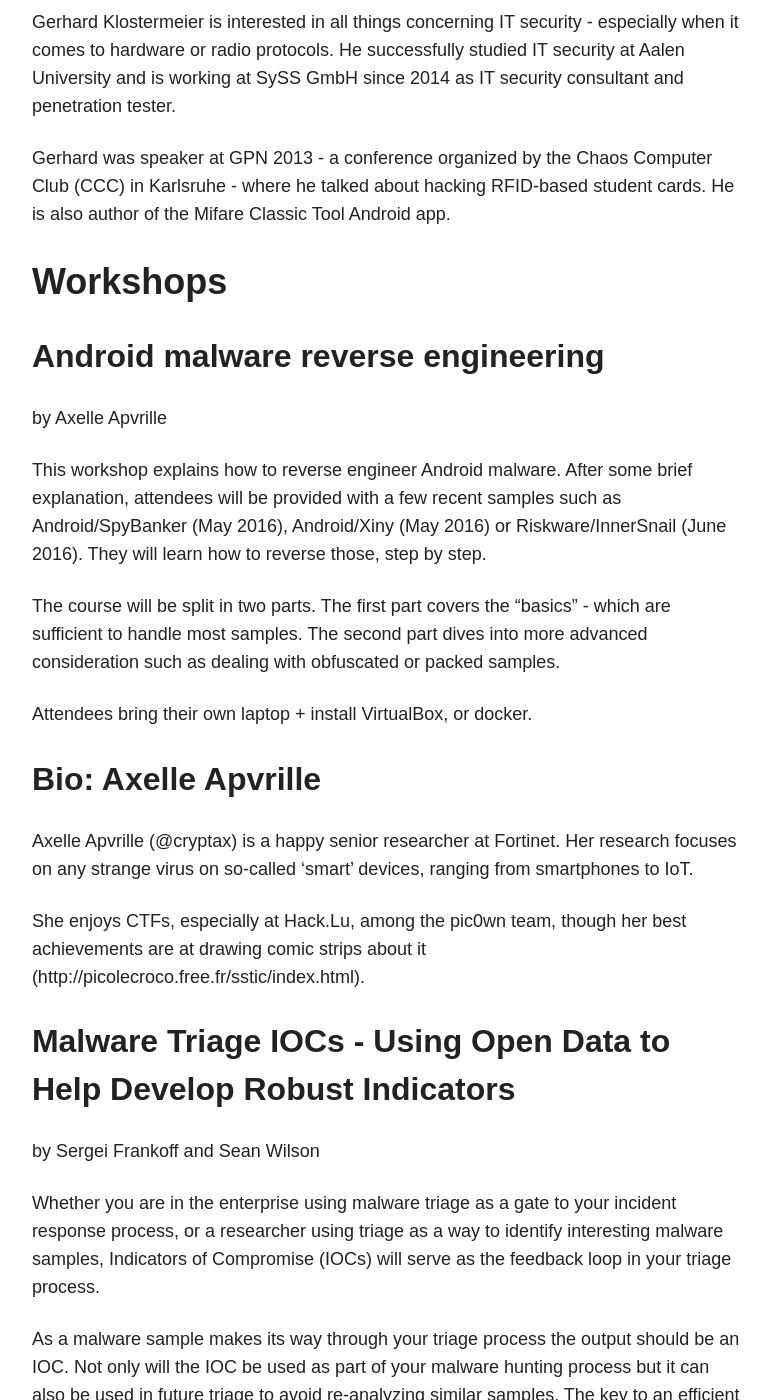
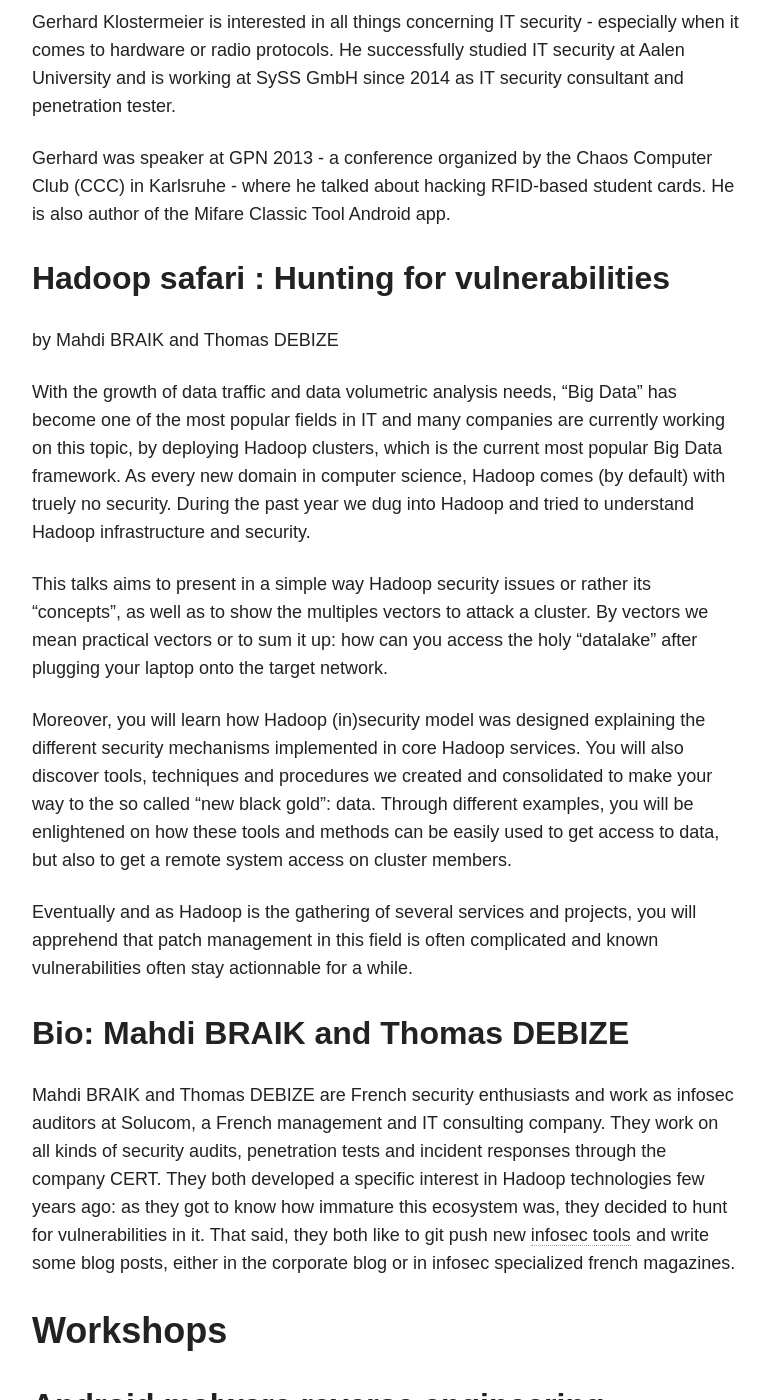
Before and after one commit to adulau/hack-lu-2016, a Jekyll site: the page built from talks/index.md, in a window 1280 px wide and 1400 px high, scrolled down 28613 px. Shown: the whole window, without its empty margins (254-1024 px from the left). Built offline with Jekyll 4.4.1, drawn with Linux system fonts in a browser that asks for light colours; nearby versions of some CDN libraries.

Commit message:
Up talks

```diff
--- a/talks/index.md
+++ b/talks/index.md
@@ -499,6 +499,24 @@
 Gerhard was speaker at GPN 2013 - a conference organized by the Chaos Computer Club (CCC) in Karlsruhe - where he talked about hacking RFID-based student cards. He is also author of the Mifare Classic Tool Android app.
 
 
+Hadoop safari : Hunting for vulnerabilities
+-------------------------------------------
+by Mahdi BRAIK and Thomas DEBIZE
+
+With the growth of data traffic and data volumetric analysis needs, “Big Data” has become one of the most popular fields in IT and many companies are currently working on this topic, by deploying Hadoop clusters, which is the current most popular Big Data framework. As every new domain in computer science, Hadoop comes (by default) with truely no security. During the past year we dug into Hadoop and tried to understand Hadoop infrastructure and security.
+
+This talks aims to present in a simple way Hadoop security issues or rather its “concepts”, as well as to show the multiples vectors to attack a cluster. By vectors we mean practical vectors or to sum it up: how can you access the holy “datalake” after plugging your laptop onto the target network.
+
+Moreover, you will learn how Hadoop (in)security model was designed explaining the different security mechanisms implemented in core Hadoop services. You will also discover tools, techniques and procedures we created and consolidated to make your way to the so called “new black gold”: data. Through different examples, you will be enlightened on how these tools and methods can be easily used to get access to data, but also to get a remote system access on cluster members.
+
+Eventually and as Hadoop is the gathering of several services and projects, you will apprehend that patch management in this field is often complicated and known vulnerabilities often stay actionnable for a while.
+
+
+Bio: Mahdi BRAIK and Thomas DEBIZE
+----------------------------------
+
+Mahdi BRAIK and Thomas DEBIZE are French security enthusiasts and work as infosec auditors at Solucom, a French management and IT consulting company. They work on all kinds of security audits, penetration tests and incident responses through the company CERT. They both developed a specific interest in Hadoop technologies few years ago: as they got to know how immature this ecosystem was, they decided to hunt for vulnerabilities in it. That said, they both like to git push new [infosec tools](https://github.com/maaaaz) and write some blog posts, either in the corporate blog or in infosec specialized french magazines.
+
 Workshops
 =========
 
@@ -630,11 +648,7 @@
 -----------------------------------------------------------------------
 by Mouad Abouhali (@_m00dy_)
 
-Nowadays, many companies tend to deploy two factors authentication means to remotely access their infrastructure. Lately, the use of Soft Token
-applications instead of Hardware tokens seduces more and more, especially in regards to financial aspects (deployment and maintenance costs).
-In This current talk I will present a security study of the Android version of HID Soft Token application (HID Global). This study covers the
-mechanisms that are used by the application to protect the main functional processing as generating encryptions keys, OTP keys, etc. Besides, the study
-lays the groundwork for shedding light on two vulnerabilities that affect the application.
+Nowadays, many companies tend to deploy two factors authentication means to remotely access their infrastructure. Lately, the use of Soft Token applications instead of Hardware tokens seduces more and more, especially in regards to financial aspects (deployment and maintenance costs). In This current talk I will present a security study of the Android version of HID Soft Token application (HID Global). This study covers the mechanisms that are used by the application to protect the main functional processing as generating encryptions keys, OTP keys, etc. Besides, the study lays the groundwork for shedding light on two vulnerabilities that affect the application.
 
 Indeed, the cryptographic operations that are implemented by the application suffer from a certain weaknesses that allow an attacker (under certain circumstances) to retrieve the main resources of an enrolled HID Soft Token application that belongs to a legitimate user, clone its configuration and particularly discover the victim’s PIN by the means of a brute force attack.
 
@@ -658,8 +672,7 @@
 1. An analyst looking to get more out of his evidence, with less time spent, allowing him to report business-impacting things.
 2. Curious people that want to get ideas, tools and pointers in order to learn on very well built forensic evidence.
 
-The workshop takes only two hours, so we do not have the time to do a full forensic analysis from scratch. This workshop will be a walkthrough of successes and failures of the analysis.
-While we will distribute some limited evidence we HIGHLY recommend you to download ALL the evidence beforehand.
+The workshop takes only two hours, so we do not have the time to do a full forensic analysis from scratch. This workshop will be a walkthrough of successes and failures of the analysis. While we will distribute some limited evidence we HIGHLY recommend you to download ALL the evidence beforehand.
 Also those that like a challenge can start working on the evidence and send us a report beforehand. We will tell you if you are missing stuff, but will not give any hints or answers until the workshop.  (aka: try harder)
 
 You can download the images here: http://vandeplas.com/hacklu/
```
